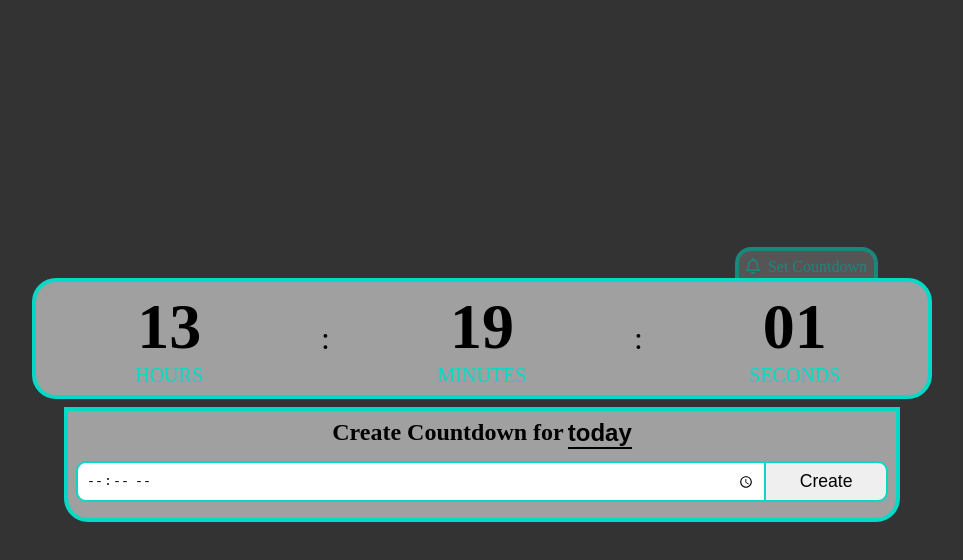
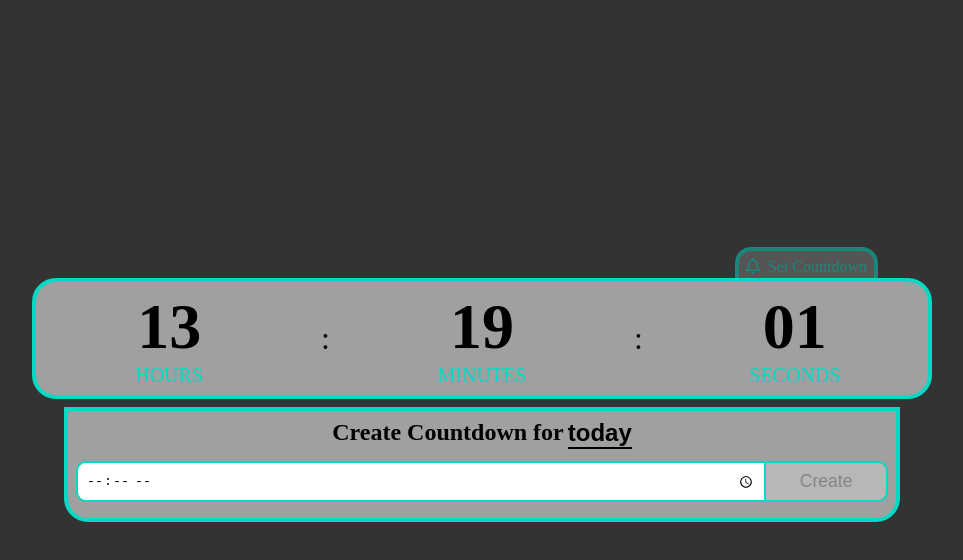
Before and after one commit to DigitaleWeltLibrary/clock-with-countdown, a React (Vite) app: page / in a window 1280 px wide. Both pictures are taken after a click on the element "Set Countdown". Shown: the top 560 px of the page, without its empty margins (158-1121 px from the left). Built offline with nearby package versions, Linux system fonts and the light colour scheme.

Commit message:
bugfix: disable button, when there is no user input

```diff
--- a/src/components/CreateCountdown.jsx
+++ b/src/components/CreateCountdown.jsx
@@ -1,4 +1,4 @@
-import { useState } from "react"
+import { useEffect, useState } from "react"
 import style from "../style/CreateCountdown.module.scss"
 
 export default function CreateCountdown({ settimecountdown, setcreatetimer }) {
@@ -8,14 +8,18 @@ export default function CreateCountdown({ settimecountdown, setcreatetimer }) {
     /* NOTE saves the date of the countdown while it isn't submitted */
     const [gettimedate, settimedate] = useState(null)
 
+    /* NOTE disable button if input is empty */
+    const [getdisabled, setdisabled] = useState(true)
+
     /* NOTE transforms input into datetime and save it into state*/
     const handleDateTimeInput = (e) => {
         const value = e.target.value;
         const inputType = e.target.type;
         let newDate
 
-        if (!value) {
-            setTargetDateTime(null);
+        if (!value || value.length === "") {
+            setTargetDateTime(null)
+            settimedate(null)
             return;
         }
 
@@ -27,7 +31,13 @@ export default function CreateCountdown({ settimecountdown, setcreatetimer }) {
         }
 
         settimedate(newDate);
+        setdisabled(false)
     };
+
+    /* NOTE disabled button if input type changes */
+    useEffect(() => {
+        setdisabled(true)
+    }, [getcowndowntoday])
 
     return (
 
@@ -44,6 +54,7 @@ export default function CreateCountdown({ settimecountdown, setcreatetimer }) {
                     onChange={(e) => handleDateTimeInput(e)}
                 />
                 <button
+                    disabled={getdisabled}
                     onClick={() => {
                         settimecountdown(gettimedate)
                         setcreatetimer(false)
--- a/src/style/CreateCountdown.module.scss
+++ b/src/style/CreateCountdown.module.scss
@@ -56,7 +56,11 @@
                 transition: 500ms all;
                 border-radius: 0 10px 10px 0;
 
-                &:hover {
+                &:disabled {
+                    cursor: not-allowed;
+                }
+
+                &:hover:not(&:disabled) {
                     background: #03dac52a;
                 }
             }
```
